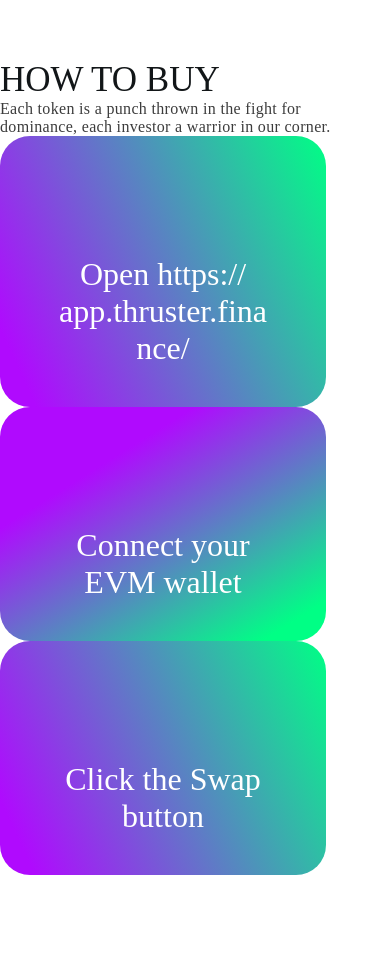
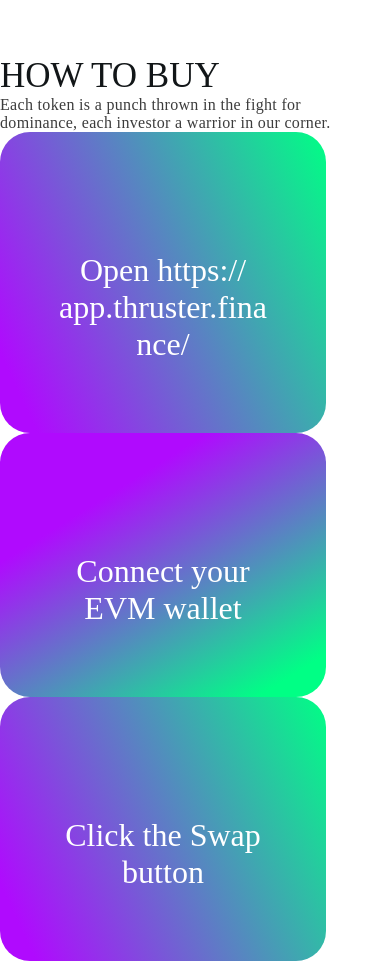
Before and after one commit to Ganeshghatti/what-the-sol, a React (Vite) app: page / in a window 390 px wide. Shown: the part 2080-3041 px from the top of the page. Before the commit the page ends 2955 px from the top, so only its background shows below. Built offline with nearby package versions, Linux system fonts and the light colour scheme; a web font is replaced by a local one.

Commit message:
tokenomicshow to buy

```diff
--- a/src/App.scss
+++ b/src/App.scss
@@ -324,7 +324,7 @@
     line-height: normal;
     @media (max-width: 867px) {
       width: 95%;
-      padding: 120px 40px 40px 40px;
+      padding: 120px 40px 70px 40px;
     }
   }
   .HowToBuy-card1 {
```
Also changed, not shown: public/assets/tokenomicsimg.png.
